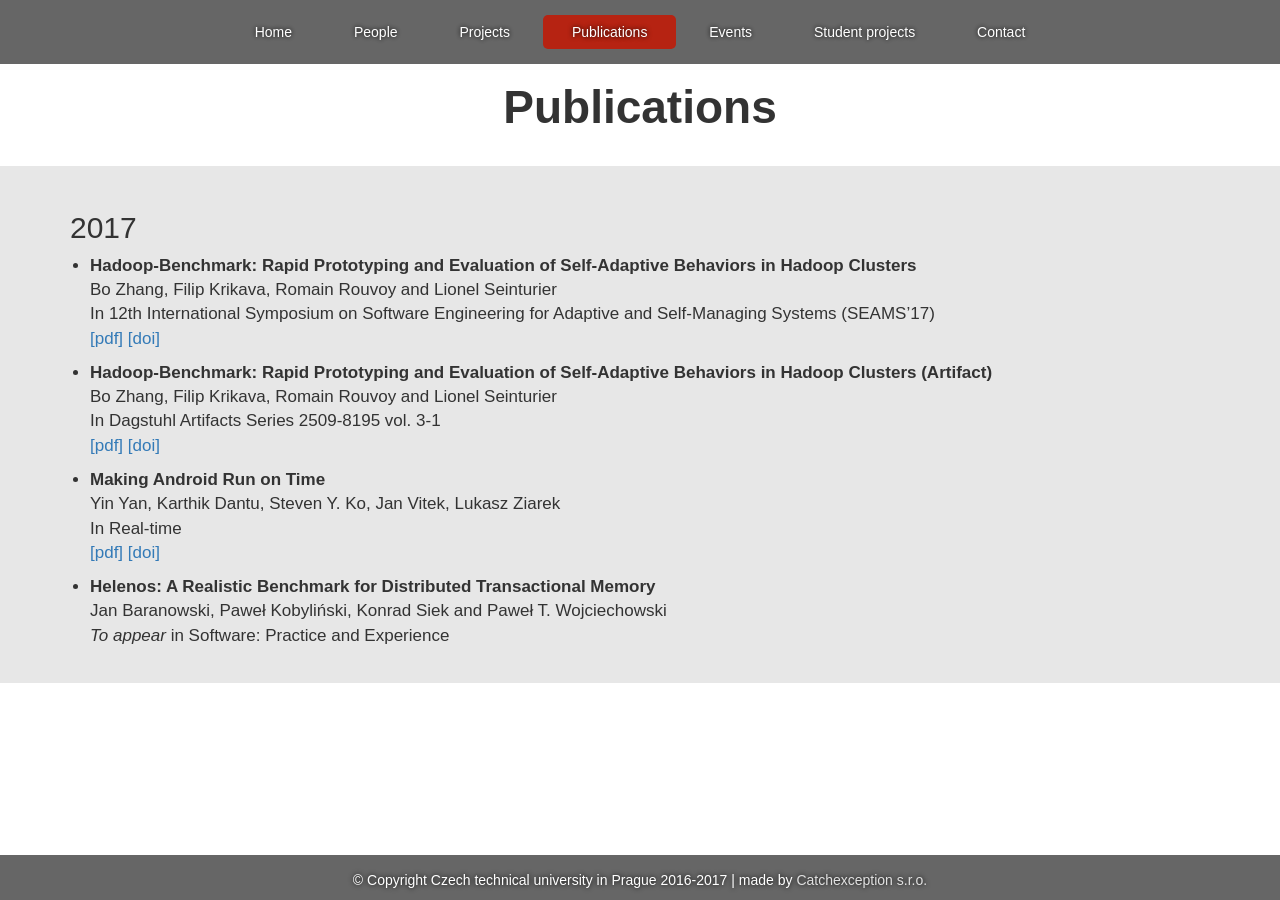
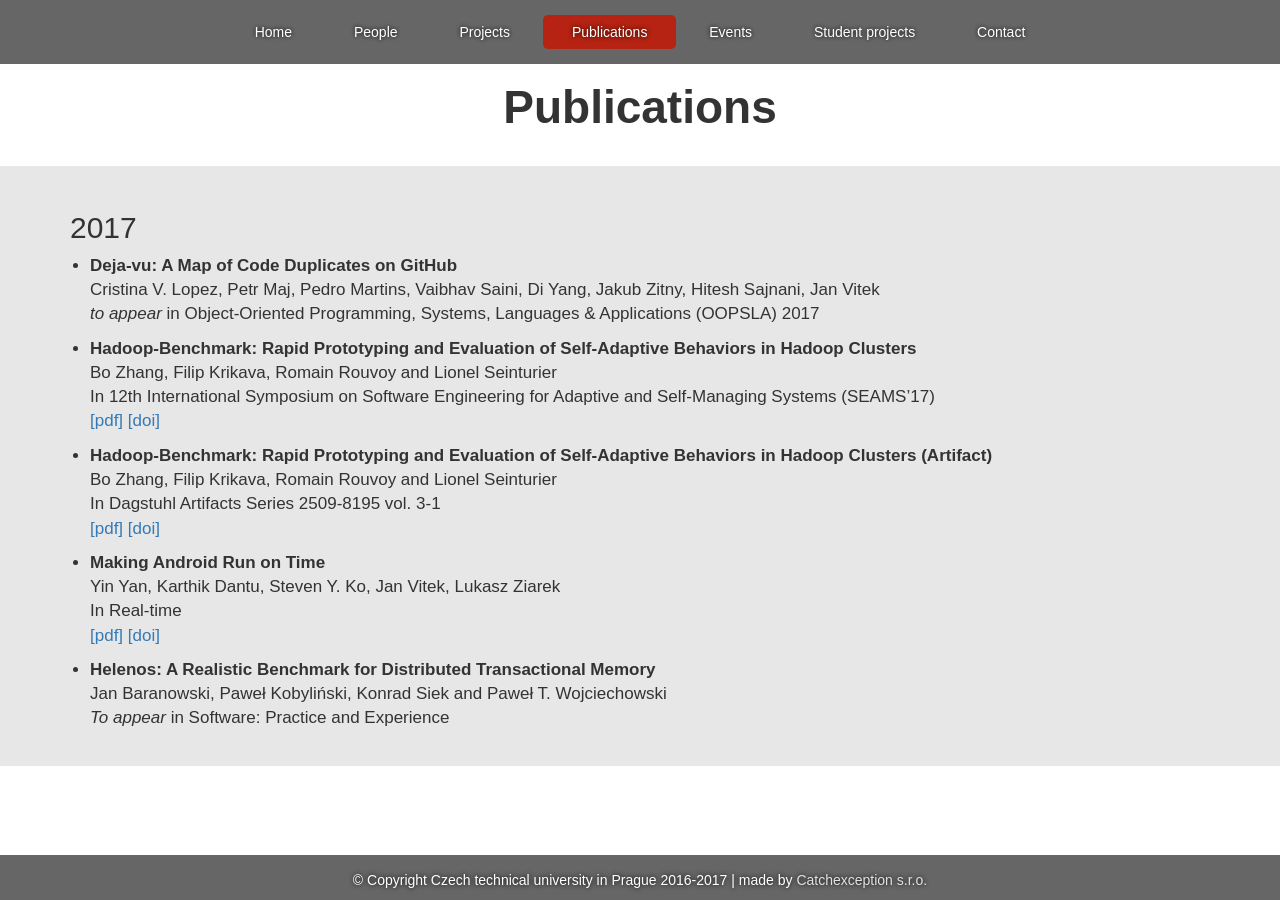
Before and after one commit to PRL-PRG/prl-prg.github.io, a Jekyll site: the page built from publications.md, in a window 1280 px wide. Built offline with Jekyll 4.4.1, drawn with Linux system fonts in a browser that asks for light colours.

Commit message:
Added djvu, fixed typo

```diff
--- a/publications.md
+++ b/publications.md
@@ -2,6 +2,11 @@
 layout: publications
 title: Publications
 publications:
+  - year: 2017
+    title: "Deja-vu: A Map of Code Duplicates on GitHub"
+    author: Cristina V. Lopez, Petr Maj, Pedro Martins, Vaibhav Saini, Di Yang, Jakub Zitny, Hitesh Sajnani, Jan Vitek
+    publication: "<i>to appear</i> in Object-Oriented Programming, Systems, Languages & Applications (OOPSLA) 2017"
+
   - year: 2017
     title: "Hadoop-Benchmark: Rapid Prototyping and Evaluation of Self-Adaptive Behaviors in Hadoop Clusters"
     author: Bo Zhang, Filip Krikava, Romain Rouvoy and Lionel Seinturier
```
Also changed, not shown: README.md.
